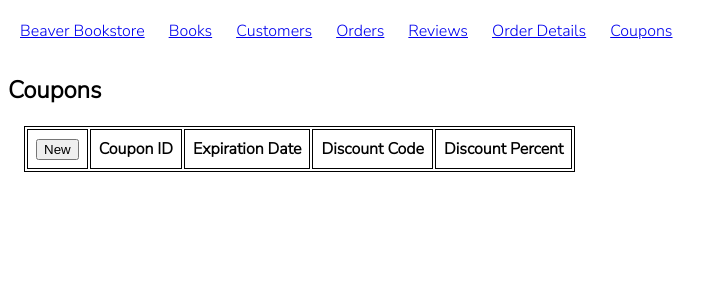
After one commit to h3nry-m/Beaver_Bookstore, a Flask app: page /coupons in a window 1280 px wide. The commit adds this page. Shown: the top 300 px of the page, without its empty margins (0-726 px from the left). Run offline with Flask 2, Linux system fonts and the light colour scheme; lists and menus that the app fills with data are empty.

Commit message:
added coupons page, and modified order_details, orders to reflect erd/schema

```diff
--- a/app.py
+++ b/app.py
@@ -84,7 +84,7 @@ def CRUD_reviews():
 @app.route('/orders', methods=["POST", "GET"])
 def CRUD_orders():
     if request.method == "GET":
-        query = "SELECT idOrder, firstName, lastName, orderDate, orderTotal, orderType FROM Orders INNER JOIN Customers ON Orders.idCustomer = Customers.idCustomer ORDER BY idOrder ASC;"
+        query = "SELECT idOrder, firstName, lastName, orderDate, orderTotal FROM Orders INNER JOIN Customers ON Orders.idCustomer = Customers.idCustomer ORDER BY idOrder ASC;"
         cursor = db.execute_query(db_connection=db_connection, query=query)
         results = cursor.fetchall()
 
@@ -154,6 +154,15 @@ def CRUD_order_details():
         book_data = cursor.fetchall()
     return render_template("order_details.j2", orderDetails=results, orders=order_data, books = book_data)
 
+@app.route('/coupons')
+def CRUD_coupons():
+    # if request.method == "GET":
+    #     query = ""
+    #     cursor = db.execute_query(db_connection=db_connection, query=query)
+    #     results = cursor.fetchall()
+
+    return render_template("coupons.j2" )
+
 
 @app.route('/')
 def root():
@@ -165,7 +174,5 @@ if __name__ == "__main__":
     port = int(os.environ.get('PORT', 9011)) #9114
     #                                 ^^^^
     #              You can replace this number with any valid port
-    # app.run(debug=True) dunno your workflow but if you do debug=True then you can just
-    # refresh the page instead of killing the hosting and restarting the hosting each time
-    # like I was doing
+
     app.run(host="flip2.engr.oregonstate.edu", port=port, debug = False)
--- a/templates/base.html
+++ b/templates/base.html
@@ -12,6 +12,7 @@
         <li><a href="/orders">Orders</a></li>
         <li><a href="/reviews">Reviews</a></li>
         <li><a href="/order_details">Order Details</a></li>
+        <li><a href="/coupons">Coupons</a></li>
     </ul>
     {% block header %}{% endblock %}
 {% block content %}{% endblock %}
--- /dev/null
+++ b/templates/coupons.j2
@@ -0,0 +1,56 @@
+{% extends 'base.html' %}
+{% block header %}
+    <h1>{% block title %} Coupons {% endblock %}</h1>
+{% endblock %}
+{% block content %}
+
+
+<table id="browse" class="table">
+    <thead>
+
+        <tr>
+            <th class="table_cell">
+            <input type="button" class="new" onclick="newOrder()" value="New">
+            </th>
+            <th class="table_cell">Coupon ID</th>
+            <th class="table_cell">Expiration Date</th>
+            <th class="table_cell">Discount Code</th>
+            <th class="table_cell">Discount Percent</th>
+        </tr>
+
+    </thead>
+
+    <tbody>
+    {% for item in orders %}
+
+        <tr>
+            <td class="table_cell"></td>
+
+            {%for key in item.keys() %}
+            <td class="table_cell"> {{item[key]}}</td>
+            {% endfor %}
+
+            <td class="table_cell">
+            <input type="button" class="edit" onclick="updateOrder()" value="Edit">
+            <input type="button" class="delete" onclick="deleteOrder()" value="Delete">
+            </td>
+        </tr>
+
+        {% endfor %}
+    </tbody>
+
+
+
+
+
+
+</table>
+
+
+
+
+
+
+
+
+{% endblock %}
```
Also changed, not shown: templates/order_details.j2 (+14 -0 lines), templates/orders.j2 (+3 -14 lines).
